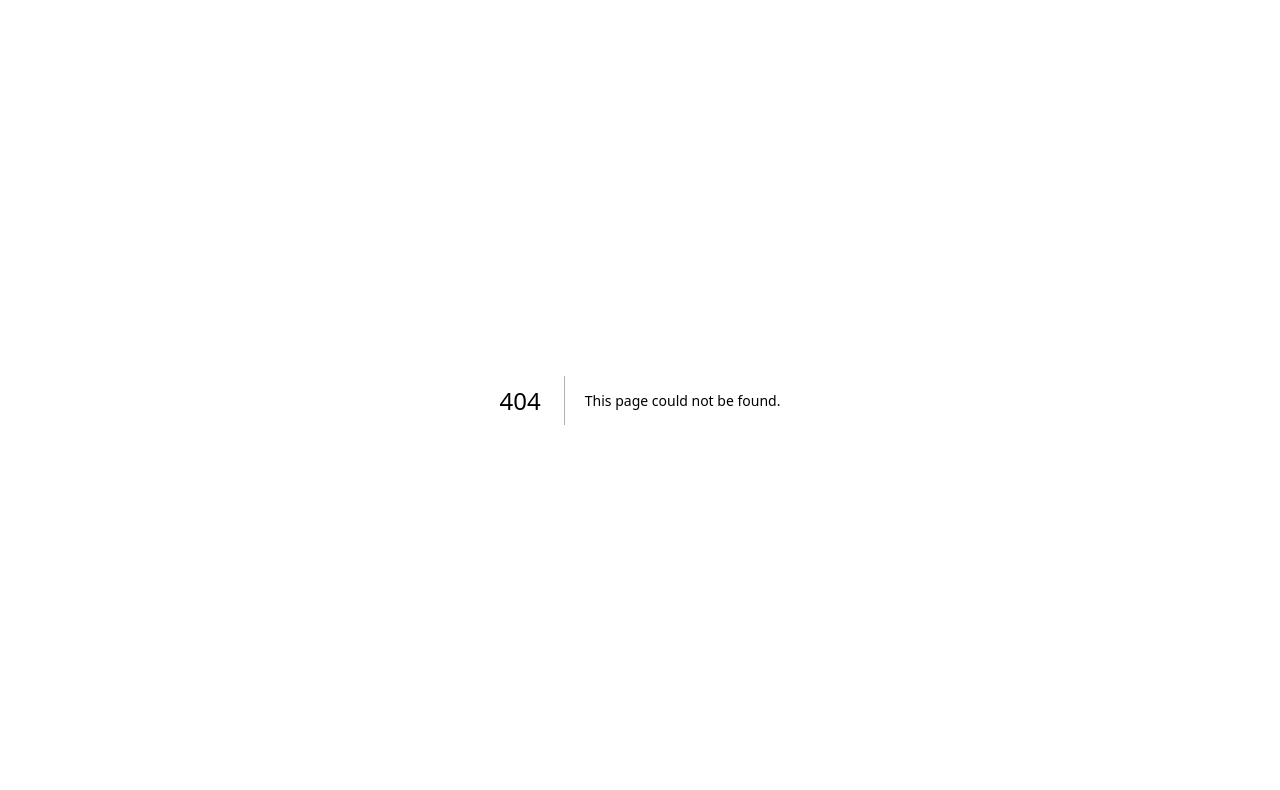
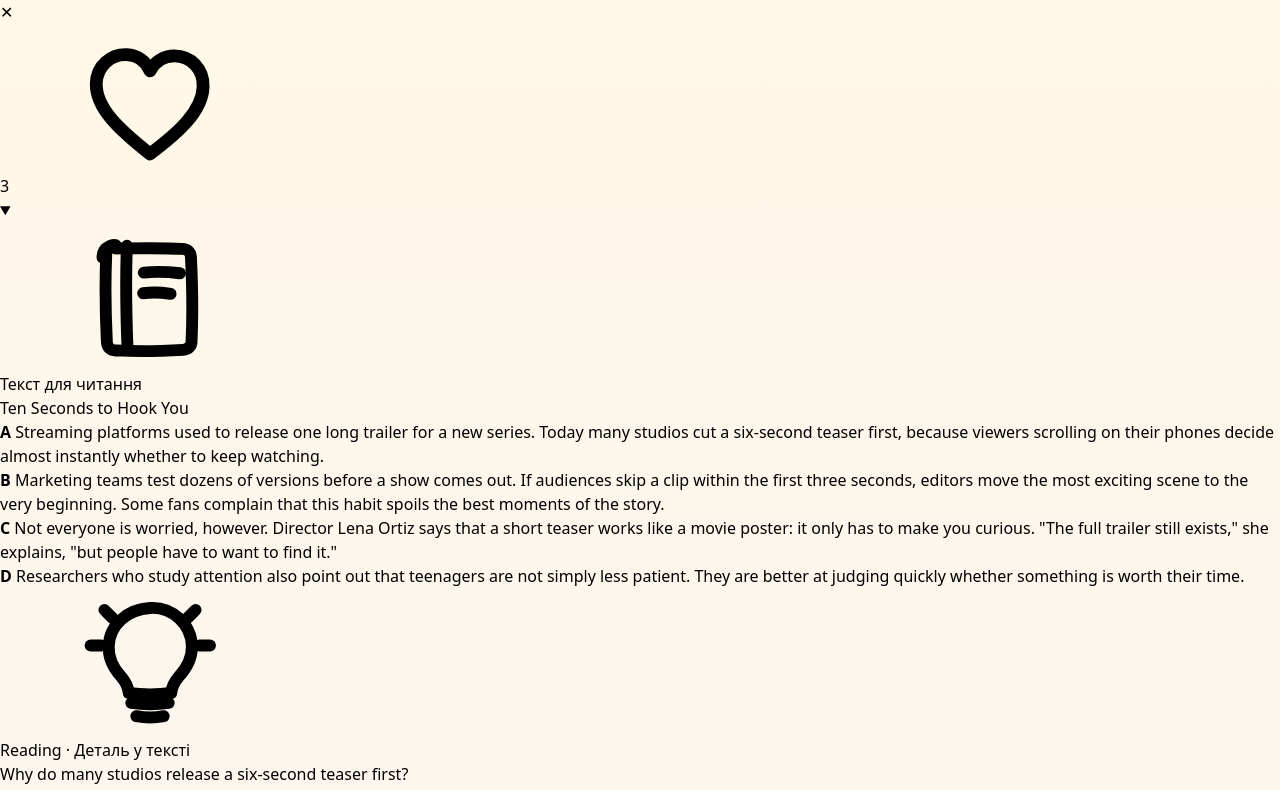
Before and after one commit to mariyavalyanskaya95-create/murly-saas, a Next.js app: page /quiz/films-netflix in a window 1280 px wide. Before the commit this address had no page. Shown: the top 790 px of the page. Built offline with nearby package versions, Linux system fonts and the light colour scheme.

Commit message:
Murly: /quiz/films-netflix page

```diff
--- /dev/null
+++ b/app/quiz/films-netflix/page.tsx
@@ -0,0 +1,7 @@
+import QuizPage, { quizMetadata } from '@/components/QuizPage';
+
+export const metadata = quizMetadata('films-netflix');
+
+export default function Page() {
+  return <QuizPage slug="films-netflix" />;
+}
```
